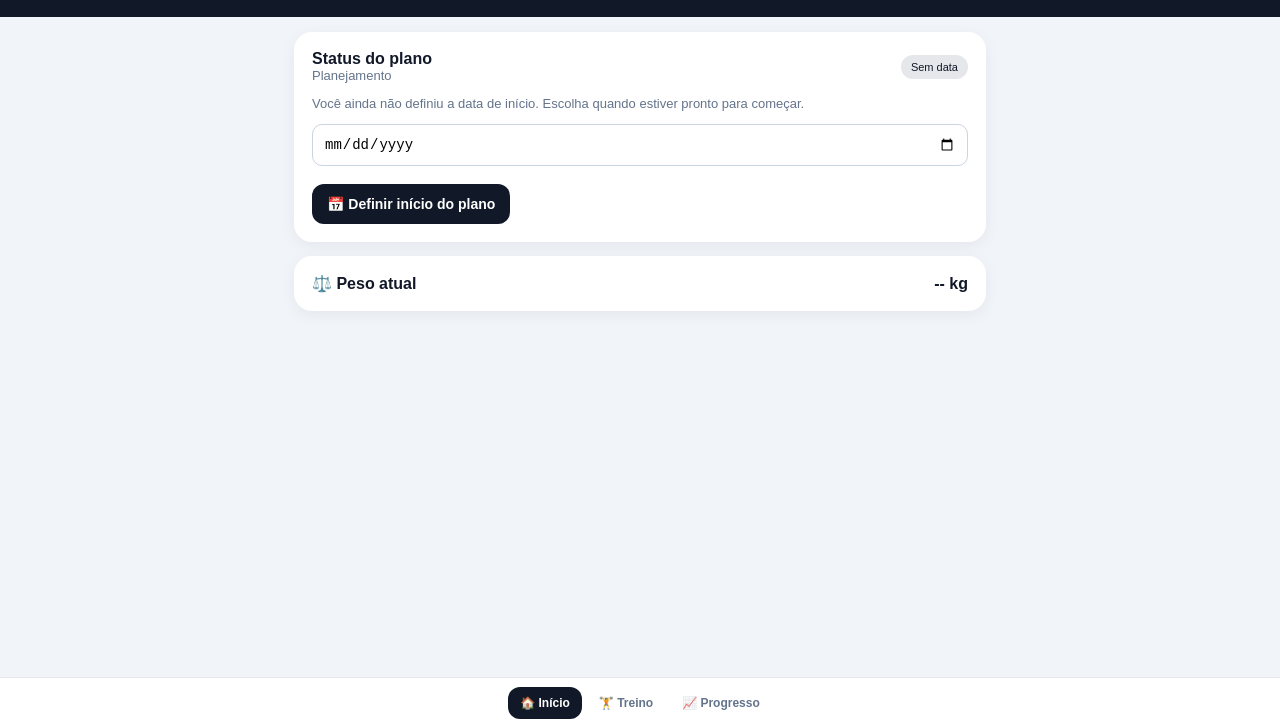
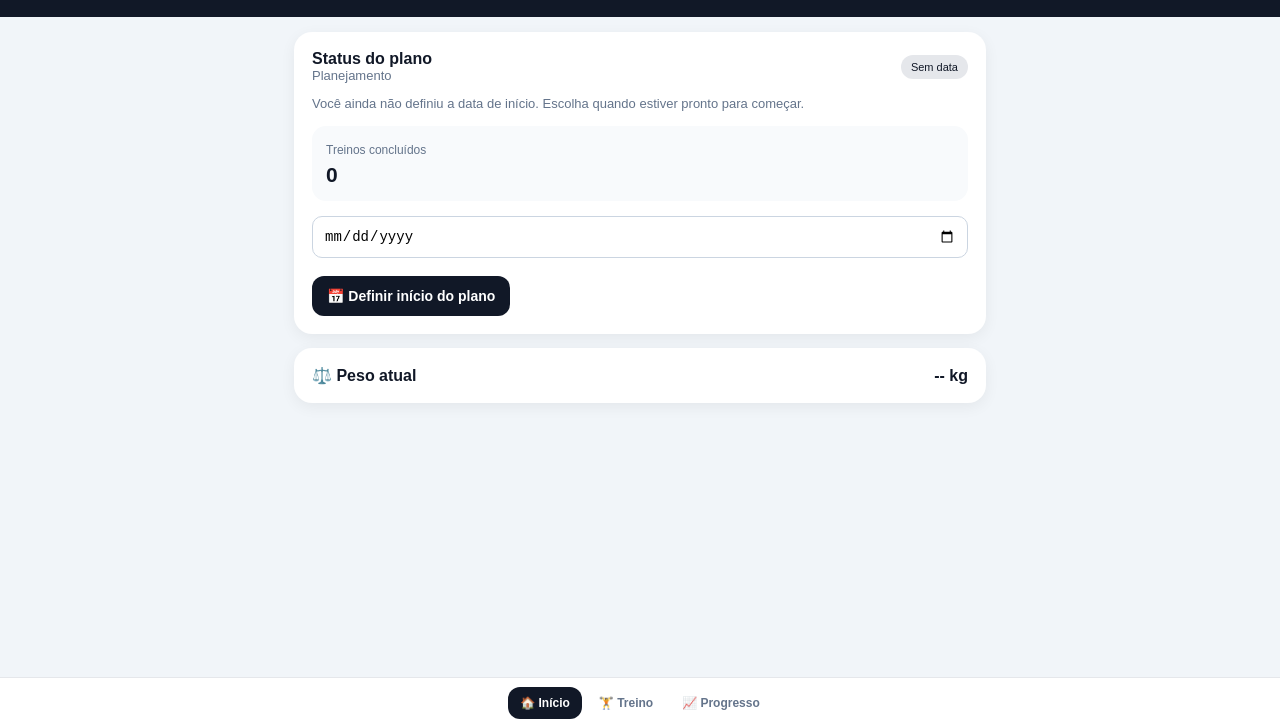
Before and after one commit to radjunior01/meu-treino-12-meses, a plain HTML site: page index.html in a window 1280 px wide. Shown: the part 72-800 px from the top of the page. Drawn offline with Linux system fonts and the light colour scheme.

Commit message:
Update index.html

```diff
--- a/index.html
+++ b/index.html
@@ -280,7 +280,10 @@ Você ainda não definiu a data de início.
 Escolha quando estiver pronto para começar.
 
 </p>
-
+<div class="stat" style="margin:15px 0;">
+    <span>Treinos concluídos</span>
+    <strong id="totalTreinosPlanejamento">0</strong>
+</div>
 
 <input
 type="date"
```
